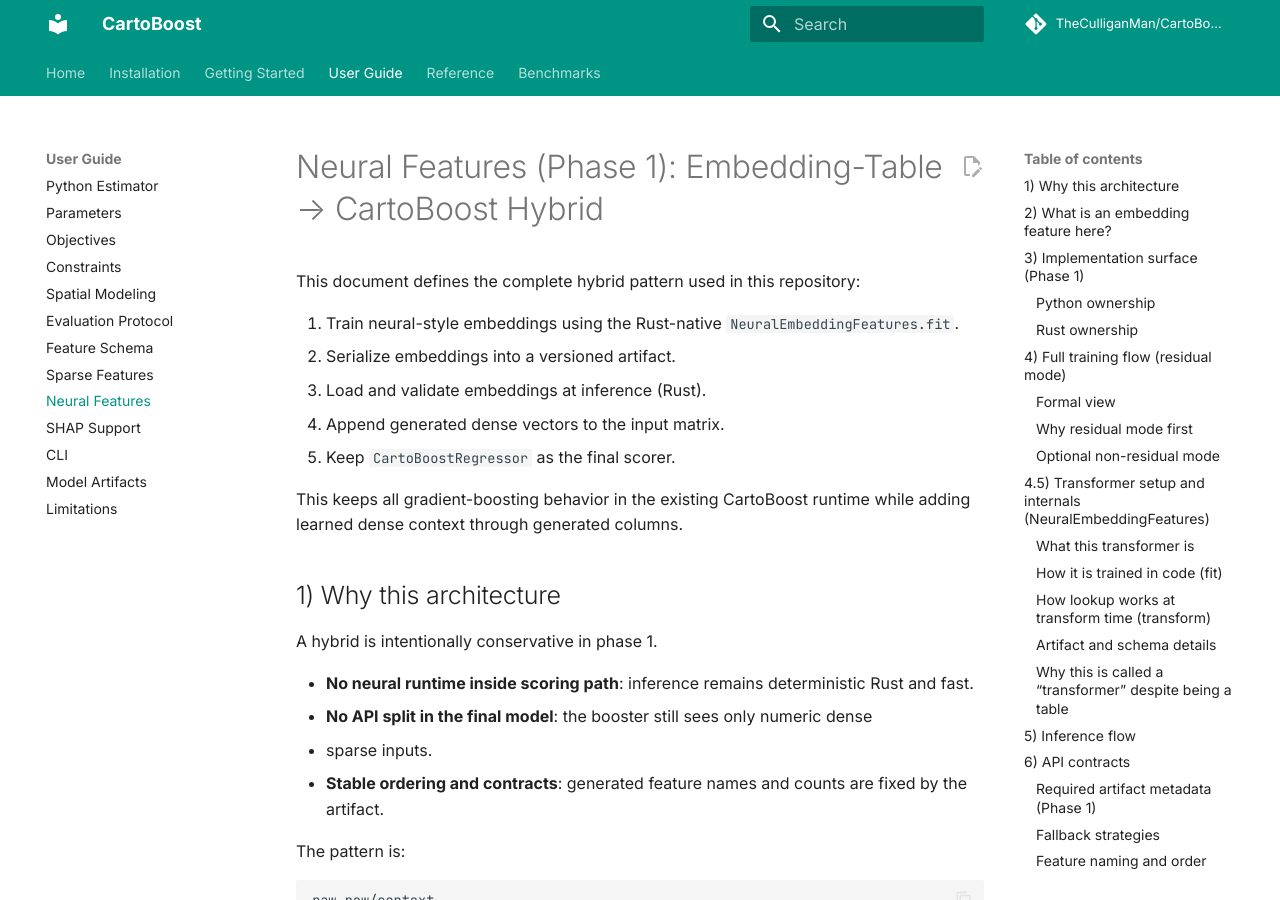
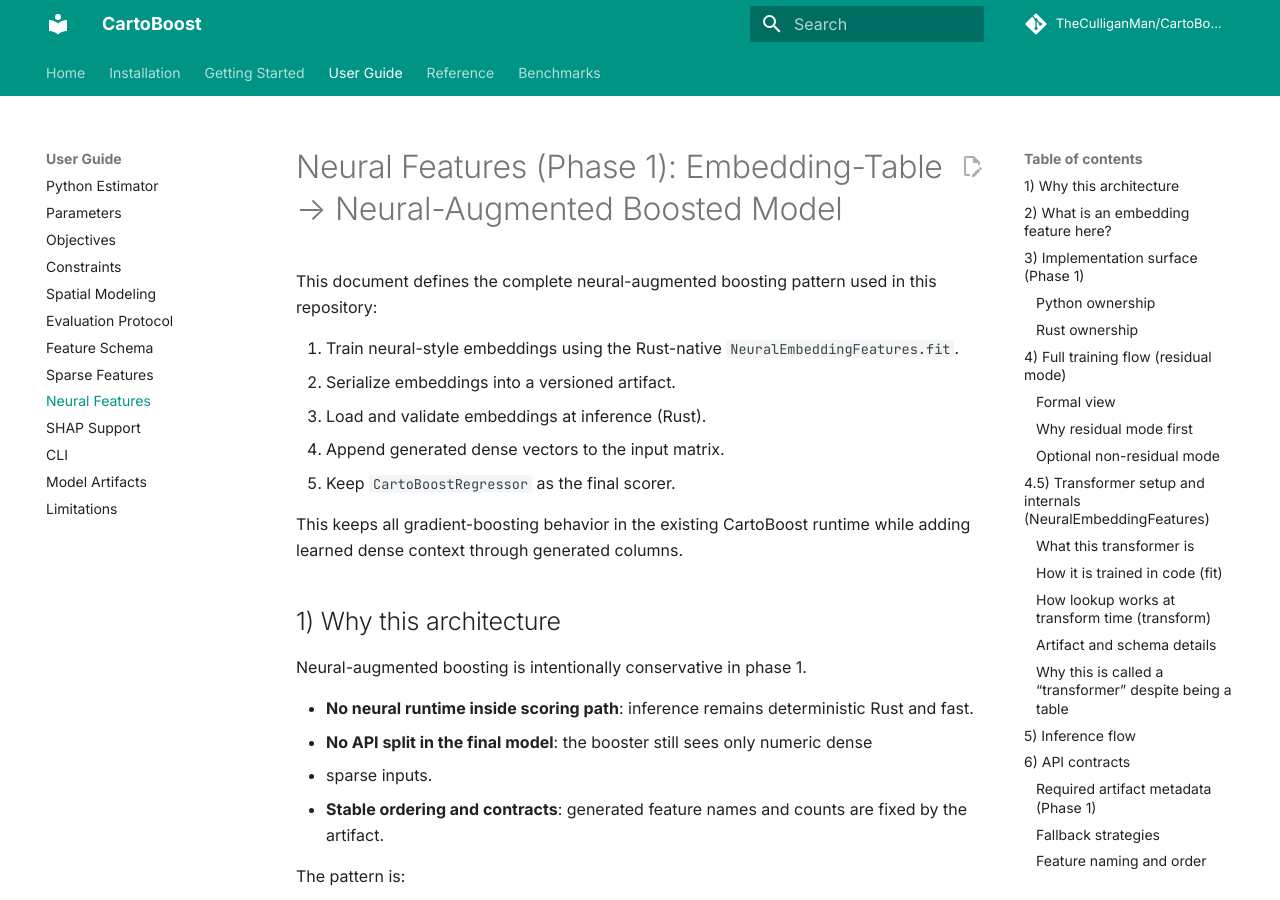
Before and after one commit to albrmar/cartoboost, an MkDocs documentation site: the page built from docs/neural-features.md, in a window 1280 px wide and 900 px high. Built offline with MkDocs 1.6.1 and Material for MkDocs 9.7.7, drawn with Linux system fonts in a browser that asks for light colours; comment, search, counter and statistics services are not loaded; some of the changed text lies outside the part shown.

Commit message:
docs: clarify neural-augmented boosted terminology

```diff
--- a/docs/neural-features.md
+++ b/docs/neural-features.md
@@ -1,6 +1,6 @@
-# Neural Features (Phase 1): Embedding-Table → CartoBoost Hybrid
+# Neural Features (Phase 1): Embedding-Table → Neural-Augmented Boosted Model
 
-This document defines the complete hybrid pattern used in this repository:
+This document defines the complete neural-augmented boosting pattern used in this repository:
 
 1. Train neural-style embeddings using the Rust-native `NeuralEmbeddingFeatures.fit`.
 2. Serialize embeddings into a versioned artifact.
@@ -13,7 +13,7 @@
 
 ## 1) Why this architecture
 
-A hybrid is intentionally conservative in phase 1.
+Neural-augmented boosting is intentionally conservative in phase 1.
 
 - **No neural runtime inside scoring path**: inference remains deterministic Rust
   and fast.
@@ -82,7 +82,7 @@
   - Appends embedding columns at training and inference time.
 
 - `scripts/run_neural_embedding_benchmark.py`
-  - Quick structured-only vs hybrid comparison on synthetic data.
+  - Quick structured-only vs neural-augmented boosted comparison on synthetic data.
 
 ### Rust ownership
 
@@ -452,13 +452,13 @@
 - **ID drift**: ID column encoding must stay stable between training/inference.
 - **Row ordering**: IDs and rows must align (same order) before transform.
 - **Sparse splits**: ensure sparse-set feature configuration is identical across
-  baseline and hybrid training.
+  baseline and neural-augmented boosted training.
 - **Non-finite IDs**: missing/infinite IDs cannot be encoded.
 - **Dimension mismatch**: embedding `dim` in transformer and model must match.
 
 ## 10) What changed in this implementation
 
-- Added hybrid estimator + benchmark helper:
+- Added neural-augmented boosted estimator + benchmark helper:
   - `python/cartoboost/neural/pipeline.py`
 - Exported at package root:
   - `cartoboost.NeuralEmbeddingRegressor`
```
Also changed, not shown: docs/reference/python-api.md (+6 -5 lines).
